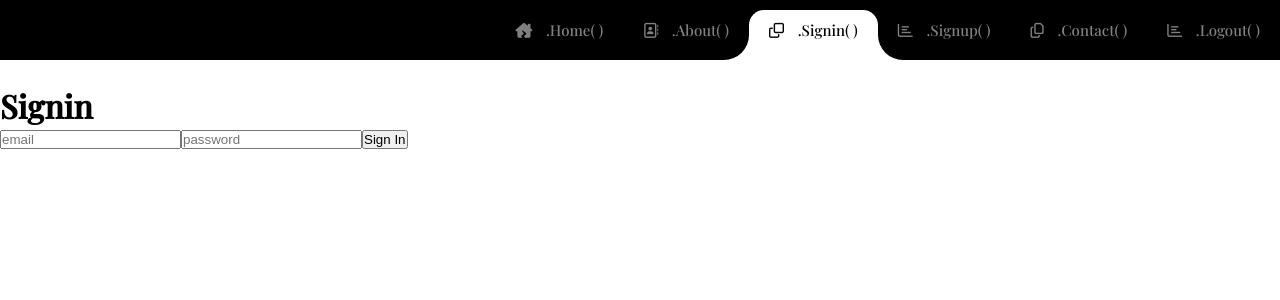
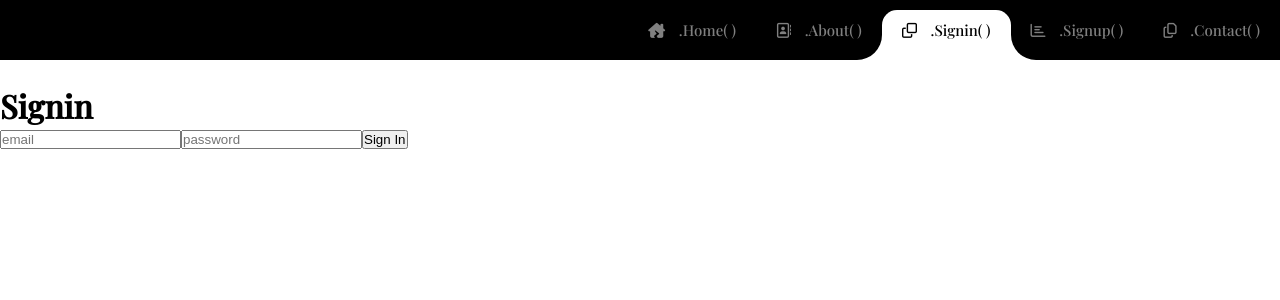
Before and after one commit to Manjunath-G-au16/MERNDEV, a React (Create React App) app in the folder client/: page /signin in a window 1280 px wide. Shown: the top 300 px of the page. Built offline with nearby package versions, Linux system fonts and the light colour scheme; a web font is replaced by a local one.

Commit message:
Toggle menu on login /logout

```diff
--- a/client/src/App.js
+++ b/client/src/App.js
@@ -1,4 +1,4 @@
-import React from "react";
+import React,{createContext, useReducer} from "react";
 import {
   BrowserRouter as Router,
   Switch,
@@ -12,12 +12,13 @@ import Signup from "./components/Signup";
 import Contact from "./components/Contact";
 import Navbar from "./components/Navbar/Navbar";
 import Logout from "./components/Logout";
+import {initialState,reducer} from "../src/reducer/UseReducer"
 
-function App() {
+//Context
+//--------
+export const UserContext = createContext();
+const Routing = () => {
   return (
-    <>
-      <Router>
-      <Navbar />
     <main>
       <Switch>
         <Route path="/" exact>
@@ -41,9 +42,21 @@ function App() {
         <Redirect to="/" />
       </Switch>
     </main>
+  );
+};
+const App = () => {
+  const [state, dispatch] = useReducer(reducer, initialState);
+
+  return (
+    <>
+      <UserContext.Provider value = {{ state, dispatch }}>
+        <Router>
+          <Navbar />
+          <Routing />
         </Router>
+      </UserContext.Provider>
     </>
   );
-}
+};
 
 export default App;
--- a/client/src/components/Logout.js
+++ b/client/src/components/Logout.js
@@ -1,7 +1,9 @@
-import React, { useEffect } from "react";
+import React, { useEffect,useContext } from "react";
 import { useHistory } from "react-router-dom";
+import { UserContext } from "../App";
 
 const Logout = () => {
+  const { state, dispatch } = useContext(UserContext);
   const history = useHistory();
   const callLogout = async () => {
     try {
@@ -13,6 +15,8 @@ const Logout = () => {
         },
         credentials: "include",
       });
+
+      dispatch({ type: "USER", payload: true });
       history.push("/signin", { replace: true });
       if (!res.status === 200) {
         const error = new Error(res.error);
--- a/client/src/components/Navbar/Navbar.js
+++ b/client/src/components/Navbar/Navbar.js
@@ -1,9 +1,73 @@
-import React, { useEffect } from "react";
+import React, { useEffect, useContext } from "react";
 import "./Navbar.scss";
 import { NavLink } from "react-router-dom";
 import $ from "jquery";
+import { UserContext } from "../../App";
 
 const Navbar = () => {
+  const { state, dispatch } = useContext(UserContext);
+  const RenderMenu = () => {
+    if (!state) {
+      return (
+        <>
+          <li className="nav-item ">
+            <NavLink className="nav-link" to="/" exact>
+              <i className="fas fa-house-damage"></i> .Home( )
+            </NavLink>
+          </li>
+
+          <li className="nav-item">
+            <NavLink className="nav-link" to="/about" exact>
+              <i className="far fa-address-book"></i> .About( )
+            </NavLink>
+          </li>
+
+          <li className="nav-item">
+            <NavLink className="nav-link" to="/contact" exact>
+              <i className="far fa-copy"></i> .Contact( )
+            </NavLink>
+          </li>
+          <li className="nav-item ">
+            <NavLink className="nav-link" to="/logout" exact>
+              <i className="far fa-chart-bar"></i> .Logout( )
+            </NavLink>
+          </li>
+        </>
+      );
+    } else {
+      return (
+        <>
+          <li className="nav-item ">
+            <NavLink className="nav-link" to="/" exact>
+              <i className="fas fa-house-damage"></i> .Home( )
+            </NavLink>
+          </li>
+
+          <li className="nav-item">
+            <NavLink className="nav-link" to="/about" exact>
+              <i className="far fa-address-book"></i> .About( )
+            </NavLink>
+          </li>
+
+          <li className="nav-item active">
+            <NavLink className="nav-link" to="/signin" exact>
+              <i className="far fa-clone"></i> .Signin( )
+            </NavLink>
+          </li>
+          <li className="nav-item ">
+            <NavLink className="nav-link" to="/signup" exact>
+              <i className="far fa-chart-bar"></i> .Signup( )
+            </NavLink>
+          </li>
+          <li className="nav-item">
+            <NavLink className="nav-link" to="/contact" exact>
+              <i className="far fa-copy"></i> .Contact( )
+            </NavLink>
+          </li>
+        </>
+      );
+    }
+  };
   function animation() {
     var tabsNewAnim = $("#navbarContent");
     var activeItemNewAnim = tabsNewAnim.find(".active");
@@ -51,38 +115,7 @@ const Navbar = () => {
             <div className="right"></div>
           </div>
 
-          <li className="nav-item ">
-            <NavLink className="nav-link" to="/" exact>
-            <i className="fas fa-house-damage"></i> .Home( )
-            </NavLink>
-          </li>
-
-          <li className="nav-item">
-            <NavLink className="nav-link" to="/about" exact>
-              <i className="far fa-address-book"></i> .About( )
-            </NavLink>
-          </li>
-
-          <li className="nav-item active">
-            <NavLink className="nav-link" to="/signin" exact>
-              <i className="far fa-clone"></i> .Signin( )
-            </NavLink>
-          </li>
-          <li className="nav-item ">
-            <NavLink className="nav-link" to="/signup" exact>
-              <i className="far fa-chart-bar"></i> .Signup( )
-            </NavLink>
-          </li>
-          <li className="nav-item">
-            <NavLink className="nav-link" to="/contact" exact>
-              <i className="far fa-copy"></i> .Contact( )
-            </NavLink>
-          </li>
-          <li className="nav-item ">
-            <NavLink className="nav-link" to="/logout" exact>
-              <i className="far fa-chart-bar"></i> .Logout( )
-            </NavLink>
-          </li>
+          <RenderMenu />
         </ul>
       </div>
     </nav>
--- a/client/src/components/Signin.js
+++ b/client/src/components/Signin.js
@@ -1,7 +1,9 @@
-import React, { useState } from "react";
+import React, { useState,useContext } from "react";
 import { useHistory } from "react-router-dom";
+import { UserContext } from "../App";
 
 function Signin() {
+  const { state, dispatch } = useContext(UserContext);
   const history = useHistory();
   const [email, setEmail] = useState("");
   const [password, setPassword] = useState("");
@@ -19,6 +21,7 @@ function Signin() {
       window.alert("Invalid Credentials");
       console.log("Invalid Credentials");
     } else {
+      dispatch({ type: "USER", payload: false });
       window.alert("login successful");
       console.log("login successful");
       history.push("/");
--- /dev/null
+++ b/client/src/reducer/UseReducer.js
@@ -0,0 +1,8 @@
+export const initialState = "null";
+export const reducer = (state,action) => {
+    if(action.type === "USER"){
+        return action.payload;
+    }
+    return state;
+
+}
```
Lines whose indentation alone changed are shown as unchanged.
